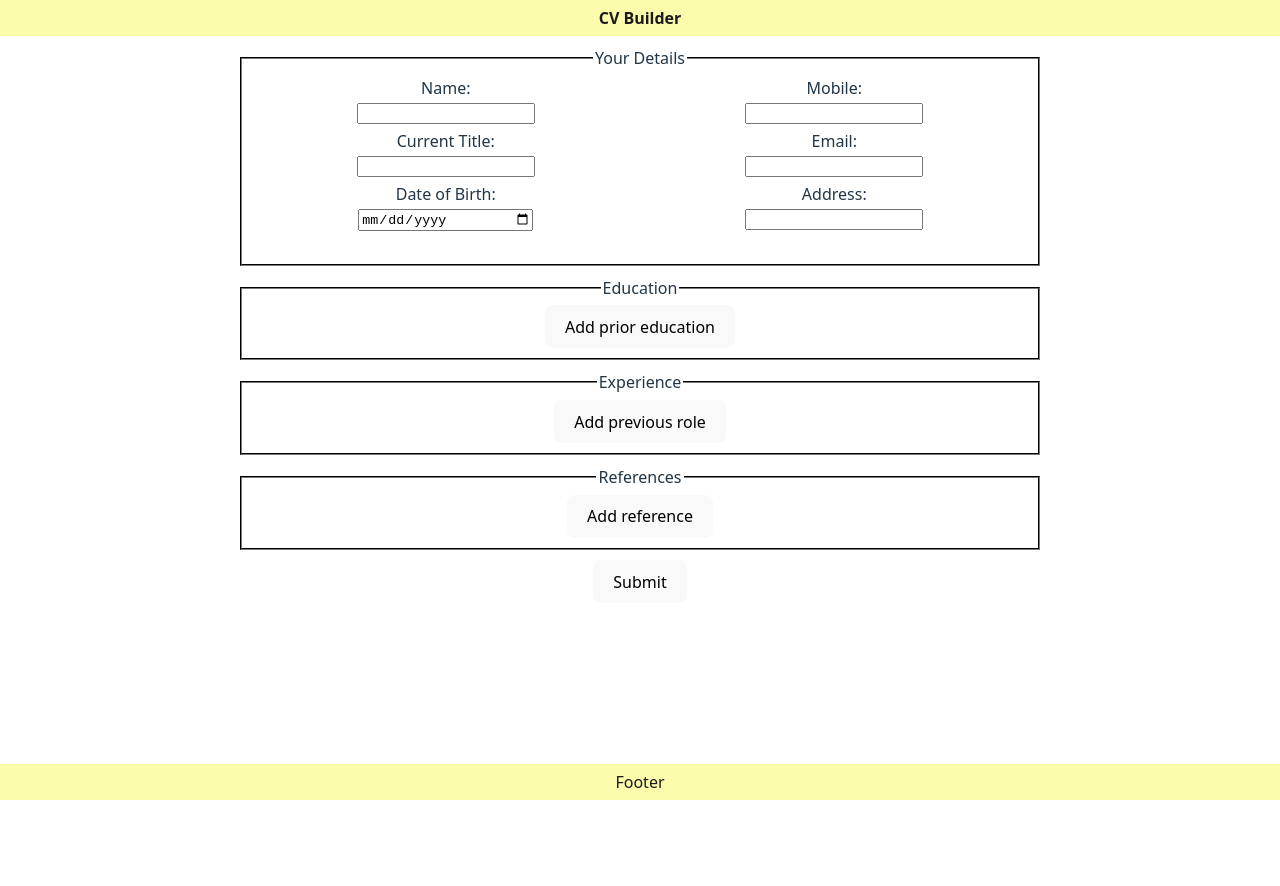
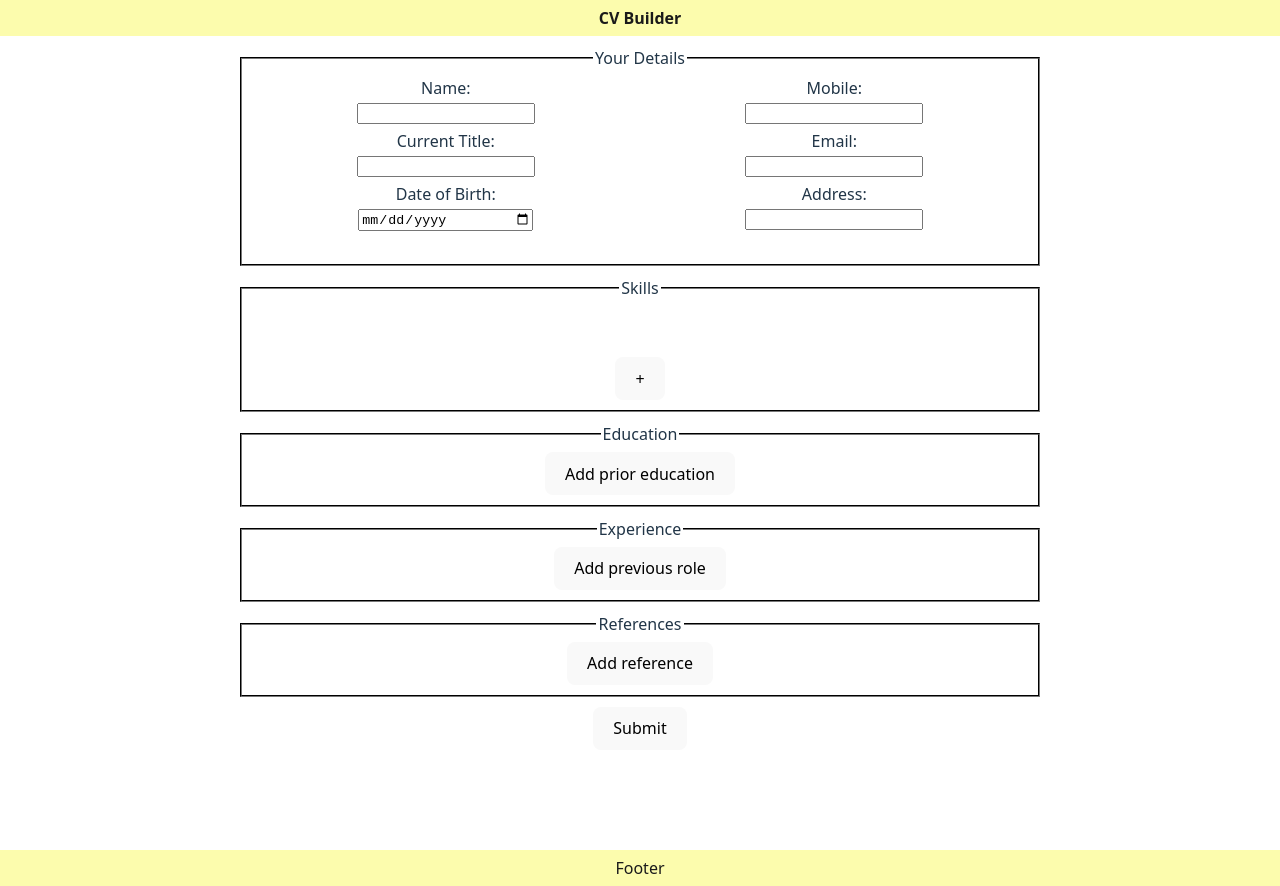
Before and after one commit to samuelpeoples/cv_builder, a React app: page / in a window 1280 px wide. Before the commit the page ends 800 px from the top, so only its background shows below. Built offline with nearby package versions, Linux system fonts and the light colour scheme; the HTML template or start-up script is replaced by a standard one.

Commit message:
Added skills section

```diff
--- a/src/App.jsx
+++ b/src/App.jsx
@@ -8,6 +8,11 @@ function App() {
 		Array.from({ length: numOfRoles }).map((_item, index) => (
 			<RoleDetails count={numOfRoles} index={index} key={crypto.randomUUID()} />
 		));
+	const [numOfSkills, setNumOfSkills] = useState(0);
+	const Skills = () =>
+		Array.from({ length: numOfSkills }).map((_item, index) => (
+			<SkillsDetails count={numOfSkills} index={index} key={crypto.randomUUID()} />
+		));
 	const [numOfRefs, setNumOfRefs] = useState(0);
 	const Refs = () =>
 		Array.from({ length: numOfRefs }).map((_item, index) => (
@@ -16,7 +21,7 @@ function App() {
 	const [numOfEdu, setNumOfEdu] = useState(0);
 	const Education = () =>
 		Array.from({ length: numOfEdu }).map((_item, index) => (
-			<EduDetails count={numOfEdu} index={index} key={crypto.randomUUID()} />
+				<EduDetails count={numOfEdu} index={index} key={crypto.randomUUID()} />
 		));
 
 	return (
@@ -33,13 +38,25 @@ function App() {
 				</fieldset>
 
 				<fieldset id='roles'>
-					<legend>Education</legend>
-					<Education />
+					<legend>Skills</legend>
+					<div >
+						<ul className='roleDetails'>
+							<Skills />
+						</ul>
+					</div>
 					<button
 						type='button'
 						id='addRoleBtn'
 						name='addRoleBtn'
-						onClick={() => setNumOfEdu(numOfEdu + 1)}>
+						onClick={() => setNumOfSkills(numOfSkills + 1)}>
+						+
+					</button>
+				</fieldset>
+
+				<fieldset id='roles'>
+					<legend>Education</legend>
+					<Education />
+					<button type='button' id='addRoleBtn' name='addRoleBtn' onClick={() => setNumOfEdu(numOfEdu + 1)}>
 						Add prior education
 					</button>
 				</fieldset>
@@ -64,7 +81,7 @@ function App() {
 					</button>
 				</fieldset>
 
-				<button type="submit">Submit</button>
+				<button type='submit'>Submit</button>
 			</form>
 		</div>
 	);
@@ -76,6 +93,25 @@ function InputField({ name = "name", className = "", id = name, type = "text", l
 			<label for={name}>{labelText}:</label>
 			<input type={type} name={name} id={id} required />
 		</div>
+	);
+}
+
+function InputFieldNoLabel({ name = "name", className = "", id = name, type = "text", labelText = "Label Text" }) {
+	return (
+		<>
+			<input type={type} name={name} id={id} required />
+		</>
+	);
+}
+
+function SkillsDetails({ index }) {
+	const skill = `eduStudy${index}`;
+	return (
+		<>
+			<li>
+				<InputFieldNoLabel name={skill} type='text' labelText='Skill' required />
+			</li>
+		</>
 	);
 }
 
--- a/src/index.css
+++ b/src/index.css
@@ -88,7 +88,8 @@ fieldset {
 	text-align: left;
 	min-width: 150px;
 }
-.roleDetails > div > input {
+.roleDetails > div > input,
+.roleDetails > li > input {
 	width: 400px;
 }
 
```
